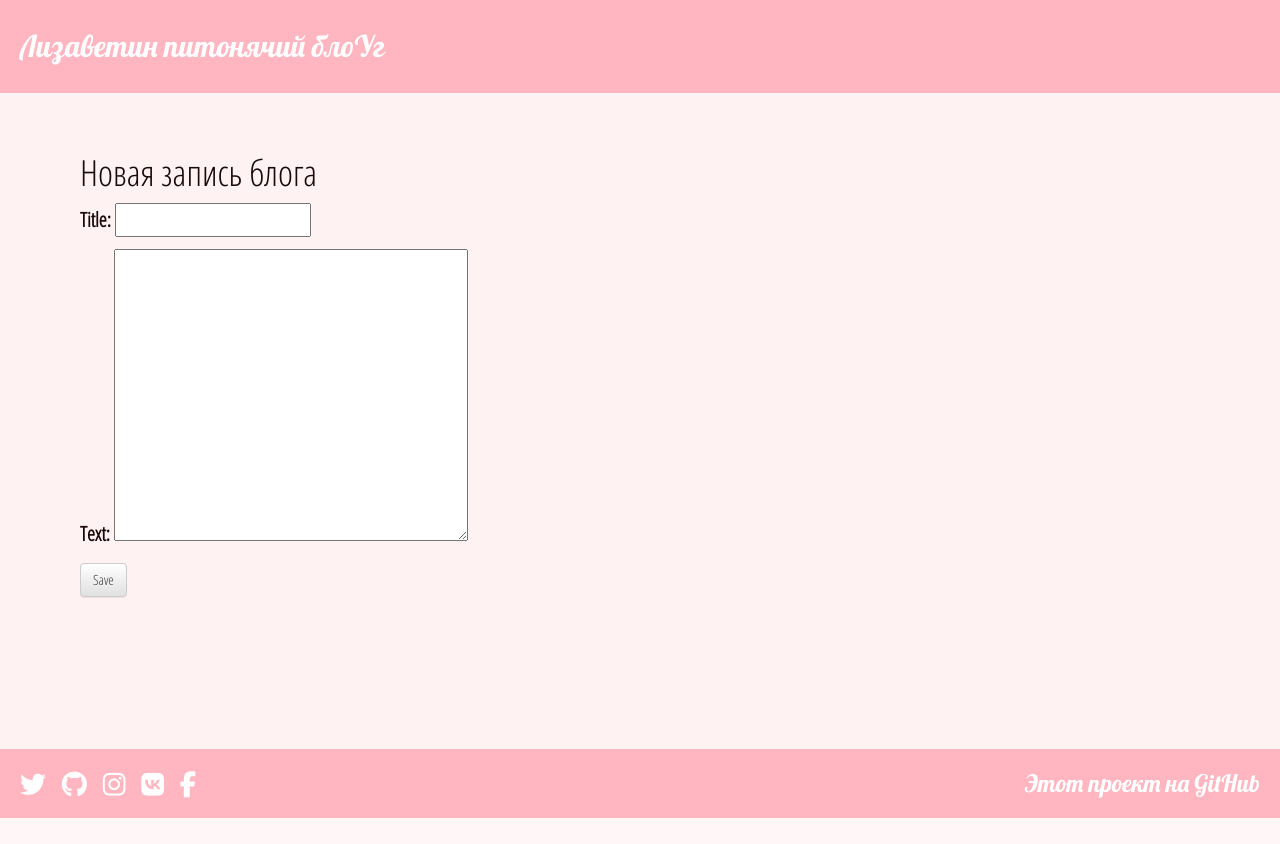
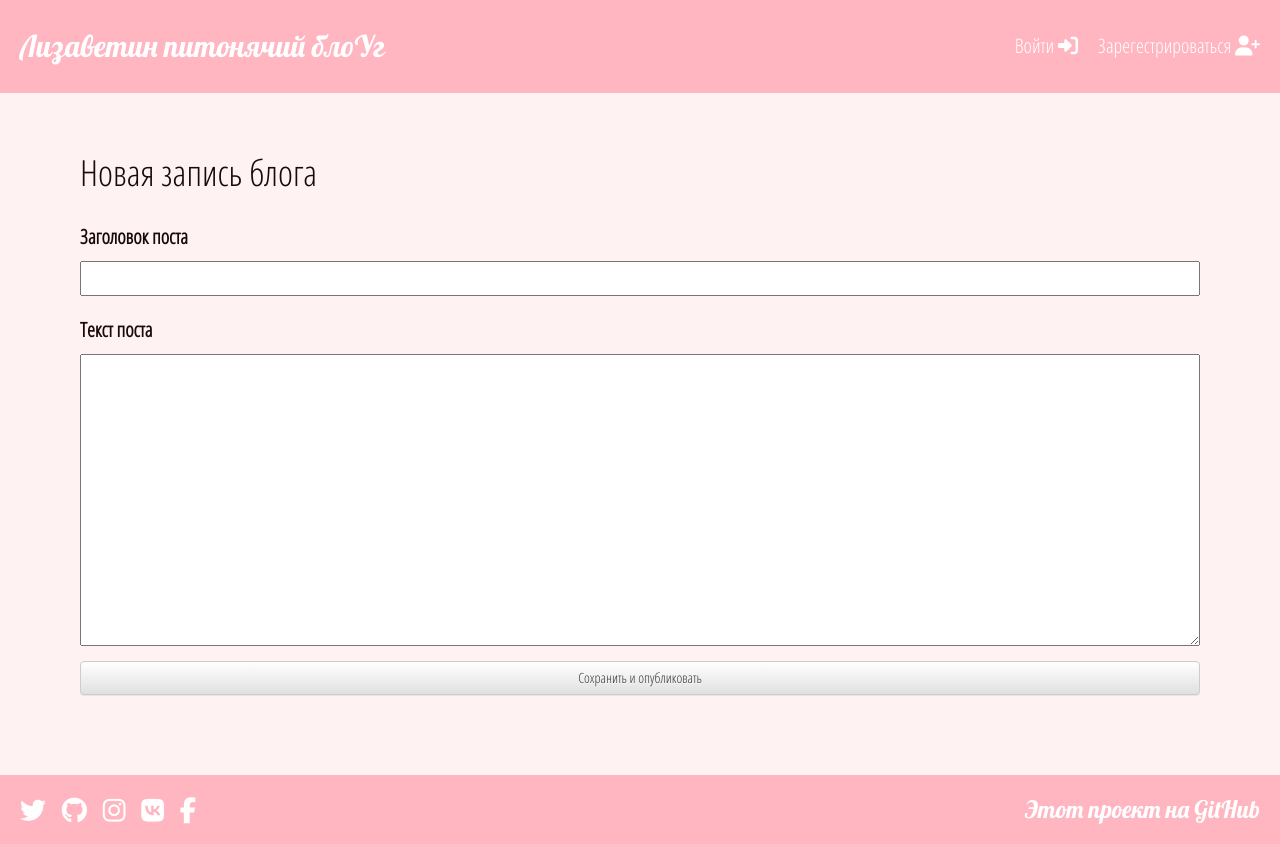
Before and after one commit to Lisaveta-K/djangoblog, a Django app: page /post/new/ in a window 1280 px wide. Before the commit the page ends 818 px from the top, so only its background shows below. Run offline with Django 3.2, Linux system fonts and the light colour scheme; some libraries are stand-ins or nearby versions.

Commit message:
login and registration

```diff
--- a/blog/static/css/blog.css
+++ b/blog/static/css/blog.css
@@ -179,3 +179,33 @@ footer a h3 {
 .error__descripion {
   font-size: 50px;
 }
+form {
+  display: -webkit-box;
+  display: -webkit-flex;
+  display: -moz-box;
+  display: -ms-flexbox;
+  display: flex;
+  -webkit-box-orient: vertical;
+  -webkit-box-direction: normal;
+  -webkit-flex-direction: column;
+     -moz-box-orient: vertical;
+     -moz-box-direction: normal;
+      -ms-flex-direction: column;
+          flex-direction: column;
+}
+form label {
+  margin-bottom: 10px;
+  margin-top: 20px;
+}
+form label:first-child {
+  margin-top: 0;
+}
+form textarea {
+  width: 100%;
+}
+form button {
+  margin-top: 15px;
+}
+form .helptext {
+  margin-bottom: 25px;
+}
--- /dev/null
+++ b/blog/static/less/block/form.less
@@ -0,0 +1,25 @@
+form {
+	display: flex;
+	flex-direction: column;
+
+	label {
+	margin-bottom: 10px;
+	margin-top: 20px;
+
+	&:first-child {
+			margin-top: 0;
+		}
+	}
+
+	textarea {
+		width: 100%;
+	}
+
+	button {
+		margin-top: 15px;
+	}
+
+	.helptext {
+	margin-bottom: 25px;
+	}
+}
--- a/blog/static/less/blog.less
+++ b/blog/static/less/blog.less
@@ -46,3 +46,4 @@ a:hover {
 @import "block/main-content";
 @import "block/post-list";
 @import "block/error";
+@import "block/form";
--- a/blog/templates/blog/base.html
+++ b/blog/templates/blog/base.html
@@ -20,6 +20,11 @@
 		<div class="header-auth">
 			<div class="header-auth__item"><a href="{% url 'post_new' %}" class="top-menu"><span class="glyphicon glyphicon-plus"></span> Добавить пост</a></div>
 			<div class="header-auth__item"><span>{{ user }}<a href="{% url 'logout' %}?next={% url 'post_list' %}"> Выйти <i class="fa fa-sign-out"></i></a></span></div>
+		</div>
+	{% else %}
+		<div class="header-auth">
+			<div class="header-auth__item"><a href="{% url 'login' %}">Войти <i class="fa fa-sign-in"></i></a></div>
+			<div class="header-auth__item"><a href="{% url 'register' %}">Зарегестрироваться <i class="fa fa-user-plus"></i></a></div>
 		</div>
 	{% endif %}
 </header>
--- a/blog/templates/blog/post_edit.html
+++ b/blog/templates/blog/post_edit.html
@@ -3,7 +3,10 @@
 	{% block content %}
 		<h1>Новая запись блога</h1>
 	    <form method="POST" class="post-form">{% csrf_token %}
-	        {{ form.as_p }}
-	        <button type="submit" class="save btn btn-default">Save</button>
+	    	<label>Заголовок поста</label>
+	        {{ form.title }}
+	        <label>Текст поста</label>
+	        {{ form.text }}
+	        <button type="submit" class="save btn btn-default">Сохранить и опубликовать</button>
 	    </form>
 	{% endblock %}
--- a/mysite/settings.py
+++ b/mysite/settings.py
@@ -114,6 +114,8 @@ AUTH_PASSWORD_VALIDATORS = [
 
 LANGUAGE_CODE = 'ru-ru'
 
+LOGIN_REDIRECT_URL = "../"
+
 TIME_ZONE = 'Asia/Irkutsk'
 
 USE_I18N = True
--- a/mysite/urls.py
+++ b/mysite/urls.py
@@ -17,10 +17,20 @@ from django.conf.urls import include, url
 from django.contrib import admin
 from django.conf import settings
 from django.conf.urls.static import static
+from django.contrib.auth import views as auth_views
+from django.views.generic.edit import CreateView
+from django.contrib.auth.forms import UserCreationForm
+
 
 urlpatterns = [
     url(r'^admin/', admin.site.urls),
-    url(r'^auth/', include('django.contrib.auth.urls')),
+    url('^register/', CreateView.as_view(
+            template_name='registration/register.html',
+            form_class=UserCreationForm,
+            success_url='/'
+    ), name='register'),
+    url(r'^login/$', auth_views.login, name='login'),
+    url(r'^logout/$', auth_views.logout, name='logout'),
     url(r'', include('blog.urls')),
     url(r'^ckeditor/', include('ckeditor_uploader.urls')),
 ] + static(settings.MEDIA_URL, document_root=settings.MEDIA_ROOT)
```
Also changed, not shown: blog/templates/registration/login.html (added, +13 -0 lines), blog/templates/registration/register.html (added, +10 -0 lines).
